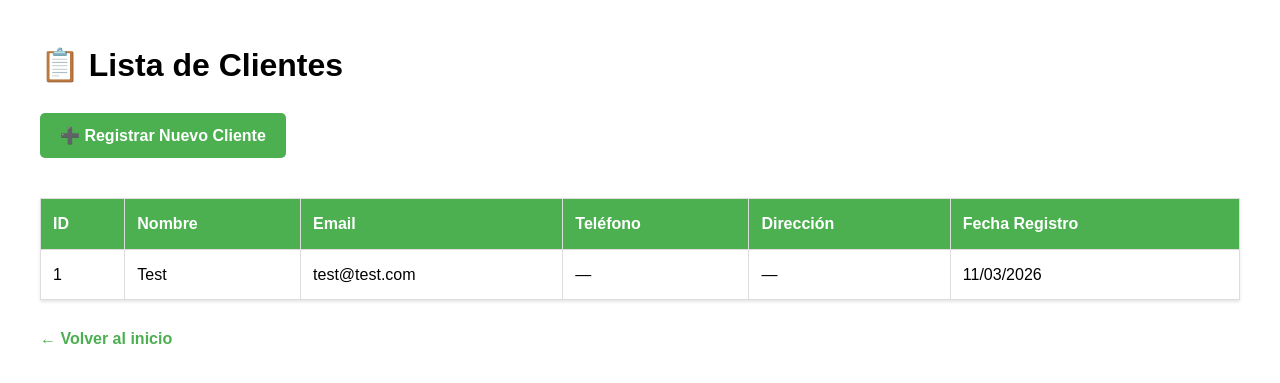
After one commit to fevasquez444/cleandesk, a Flask app: page /clientes in a window 1280 px wide. The commit adds this page. Shown: the top 383 px of the page. Run offline with Flask 3, Linux system fonts and the light colour scheme.

Commit message:
Fase 2 completada: Formulario y lista de clientes funcionando. CRUD parcial (Crear y Leer)

```diff
--- a/app.py
+++ b/app.py
@@ -1,8 +1,10 @@
-from flask import Flask, render_template
-from flask_sqlalchemy import SQLAlchemy
+from flask import Flask, render_template, redirect, url_for
+from flask_sqlalchemy import SQLAlchemy  # ¡CORREGIDO!
 from flask_migrate import Migrate
+from forms import ClientForm
 
 app = Flask(__name__)
+app.config['SECRET_KEY'] = 'clave-secreta-cambia-me-en-produccion'
 
 # Configuración de la base de datos
 app.config['SQLALCHEMY_DATABASE_URI'] = 'sqlite:///cleandesk.db'
@@ -10,9 +12,9 @@ app.config['SQLALCHEMY_TRACK_MODIFICATIONS'] = False
 
 # Inicializar extensiones
 db = SQLAlchemy(app)
-migrate = Migrate(app, db)  # ¡Esta línea es CRUCIAL!
+migrate = Migrate(app, db)
 
-# Modelo de datos
+# MODELO DE DATOS (esto estaba faltando)
 class Cliente(db.Model):
     __tablename__ = 'clientes'
 
@@ -26,10 +28,33 @@ class Cliente(db.Model):
     def __repr__(self):
         return f'<Cliente {self.nombre}>'
 
-# Ruta principal
+# RUTA PRINCIPAL (esto estaba faltando)
 @app.route('/')
 def index():
     return render_template('index.html')
 
+# RUTA PARA NUEVO CLIENTE
+@app.route('/clientes/nuevo', methods=['GET', 'POST'])
+def nuevo_cliente():
+    form = ClientForm()
+    if form.validate_on_submit():
+        cliente = Cliente(
+            nombre=form.nombre.data,
+            email=form.email.data,
+            telefono=form.telefono.data,
+            direccion=form.direccion.data
+        )
+        db.session.add(cliente)
+        db.session.commit()
+        return redirect(url_for('index'))
+    return render_template('cliente_form.html', form=form)
+
+# RUTA PARA LISTAR CLIENTES (NUEVA)
+@app.route('/clientes')
+def listar_clientes():
+    clientes = Cliente.query.all()
+    return render_template('clientes_lista.html', clientes=clientes)
+
+
 if __name__ == '__main__':
     app.run(debug=True)
--- /dev/null
+++ b/templates/clientes_lista.html
@@ -0,0 +1,98 @@
+<!DOCTYPE html>
+<html lang="es">
+<head>
+    <meta charset="UTF-8">
+    <meta name="viewport" content="width=device-width, initial-scale=1.0">
+    <title>CleanDesk - Lista de Clientes</title>
+    <style>
+        body {
+            font-family: Arial, sans-serif;
+            margin: 40px;
+            line-height: 1.6;
+        }
+        table {
+            border-collapse: collapse;
+            width: 100%;
+            margin-top: 20px;
+            box-shadow: 0 2px 3px rgba(0,0,0,0.1);
+        }
+        th, td {
+            border: 1px solid #ddd;
+            padding: 12px;
+            text-align: left;
+        }
+        th {
+            background-color: #4CAF50;
+            color: white;
+        }
+        tr:nth-child(even) {
+            background-color: #f2f2f2;
+        }
+        tr:hover {
+            background-color: #ddd;
+        }
+        a {
+            text-decoration: none;
+            color: #4CAF50;
+            font-weight: bold;
+        }
+        a:hover {
+            text-decoration: underline;
+        }
+        .btn {
+            display: inline-block;
+            padding: 10px 20px;
+            background-color: #4CAF50;
+            color: white;
+            text-decoration: none;
+            border-radius: 5px;
+            margin-bottom: 20px;
+        }
+        .btn:hover {
+            background-color: #45a049;
+            text-decoration: none;
+            color: white;
+        }
+    </style>
+</head>
+<body>
+    <h1>📋 Lista de Clientes</h1>
+
+    <a href="{{ url_for('nuevo_cliente') }}" class="btn">➕ Registrar Nuevo Cliente</a>
+
+    <table>
+        <thead>
+            <tr>
+                <th>ID</th>
+                <th>Nombre</th>
+                <th>Email</th>
+                <th>Teléfono</th>
+                <th>Dirección</th>
+                <th>Fecha Registro</th>
+            </tr>
+        </thead>
+        <tbody>
+            {% for cliente in clientes %}
+            <tr>
+                <td>{{ cliente.id }}</td>
+                <td>{{ cliente.nombre }}</td>
+                <td>{{ cliente.email }}</td>
+                <td>{{ cliente.telefono or '—' }}</td>
+                <td>{{ cliente.direccion or '—' }}</td>
+                <td>{{ cliente.fecha_registro.strftime('%d/%m/%Y') }}</td>
+            </tr>
+            {% else %}
+            <tr>
+                <td colspan="6" style="text-align: center; padding: 20px;">
+                    No hay clientes registrados aún.<br>
+                    <a href="{{ url_for('nuevo_cliente') }}">¡Registra el primer cliente!</a>
+                </td>
+            </tr>
+            {% endfor %}
+        </tbody>
+    </table>
+
+    <br>
+    <a href="{{ url_for('index') }}">← Volver al inicio</a>
+</body>
+</html>
--- a/templates/index.html
+++ b/templates/index.html
@@ -9,5 +9,10 @@
     <h1>¡Bienvenido a CleanDesk!</h1>
     <p>Sistema de gestión para empresas de limpieza</p>
     <p>Si ves esto, todo está funcionando correctamente. 🎉</p>
+        <!-- NUEVO ENLACE -->
+    <br>
+    <a href="{{ url_for('nuevo_cliente') }}">Registrar nuevo cliente</a>
+        <br>
+    <a href="{{ url_for('listar_clientes') }}">Ver lista de clientes</a>  <!-- NUEVA LÍNEA -->
 </body>
 </html>
```
Also changed, not shown: forms.py (added, +10 -0 lines), templates/cliente_form.html (added, +46 -0 lines), instance/cleandesk.db.
